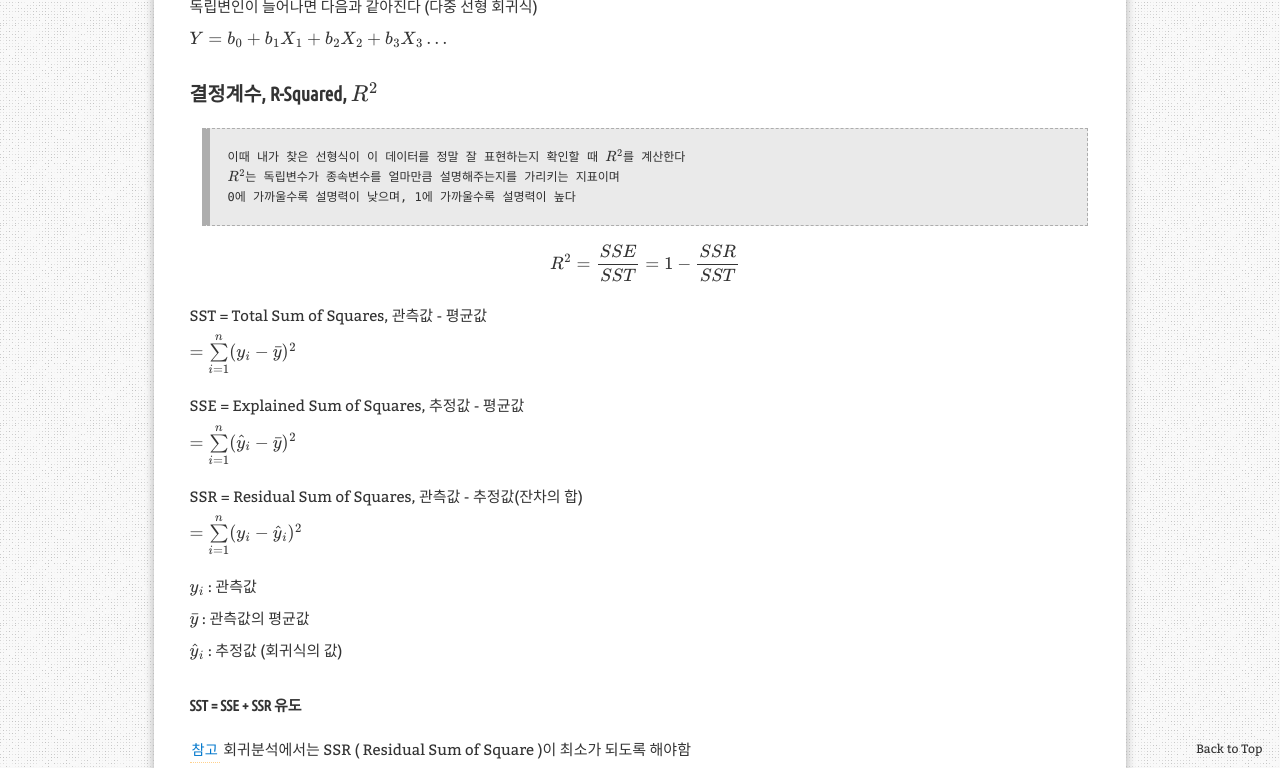
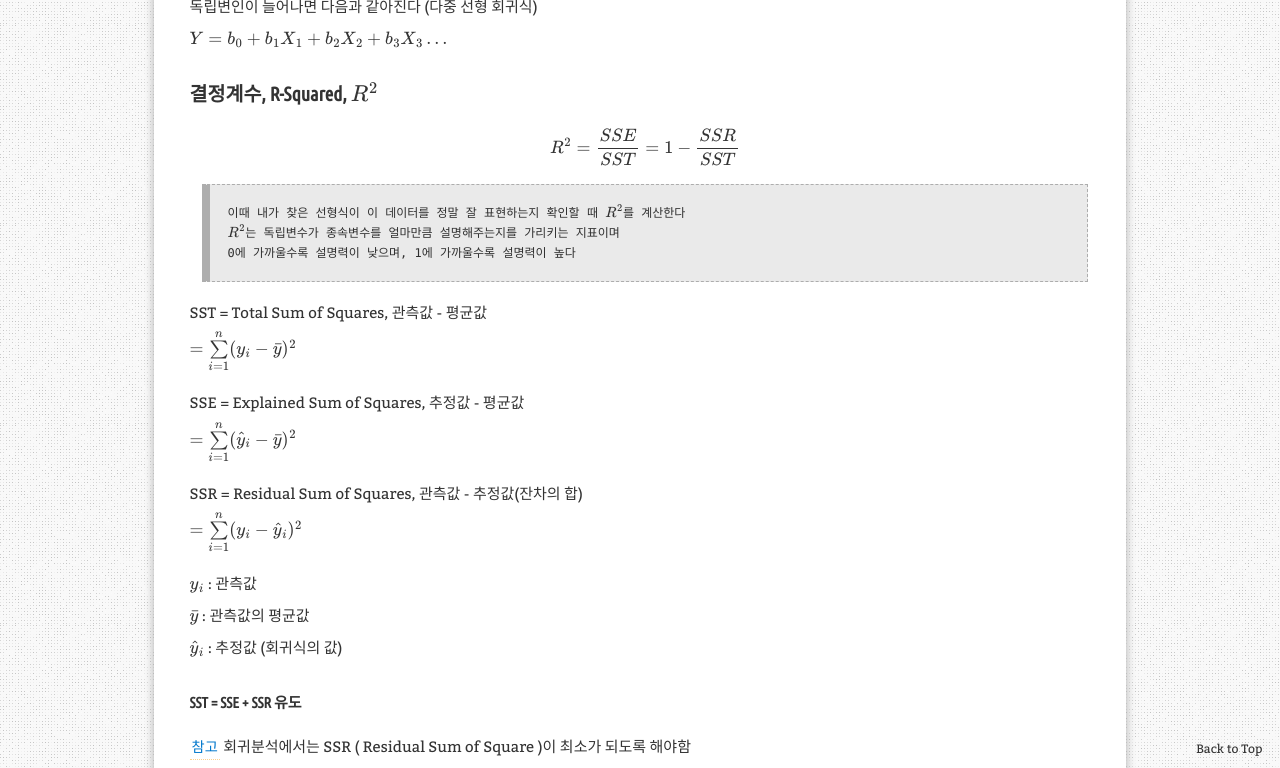
Before and after one commit to aristohyun/aristohyun.github.io, a Jekyll site: the page built from _posts/2021-06-25-Linear-Regression.md, in a window 1280 px wide and 900 px high, scrolled down 1643 px, cut to the strip 132-900 px from the top of the window. Built offline with Jekyll 4.4.1, drawn with Linux system fonts in a browser that asks for light colours; formulas are drawn with MathJax 3; comment, search, counter and statistics services are not loaded.

```diff
--- a/_posts/2021-06-25-Linear-Regression.md
+++ b/_posts/2021-06-25-Linear-Regression.md
@@ -47,11 +47,13 @@ $Y = b_{0} + b_{1}X$
 $Y = b_{0} + b_{1}X_{1} + b_{2}X_{2} + b_{3}X_{3} ...$
 
 ### 결정계수, R-Squared, $R^2$
+
+@ R^2 = \frac{SSE}{SST} = 1 - \frac{SSR}{SST} @
+
 > 이때 내가 찾은 선형식이 이 데이터를 정말 잘 표현하는지 확인할 때 $R^2$를 계산한다
 > $R^2$는 독립변수가 종속변수를 얼마만큼 설명해주는지를 가리키는 지표이며
 > 0에 가까울수록 설명력이 낮으며, 1에 가까울수록 설명력이 높다
 
-@ R^2 = \frac{SSE}{SST} = 1 - \frac{SSR}{SST} @
 
 SST = Total Sum of Squares, 관측값 - 평균값
 $ = \sum\limits_{i=1}^{n}(y_ i - \bar{y})^2$
```
